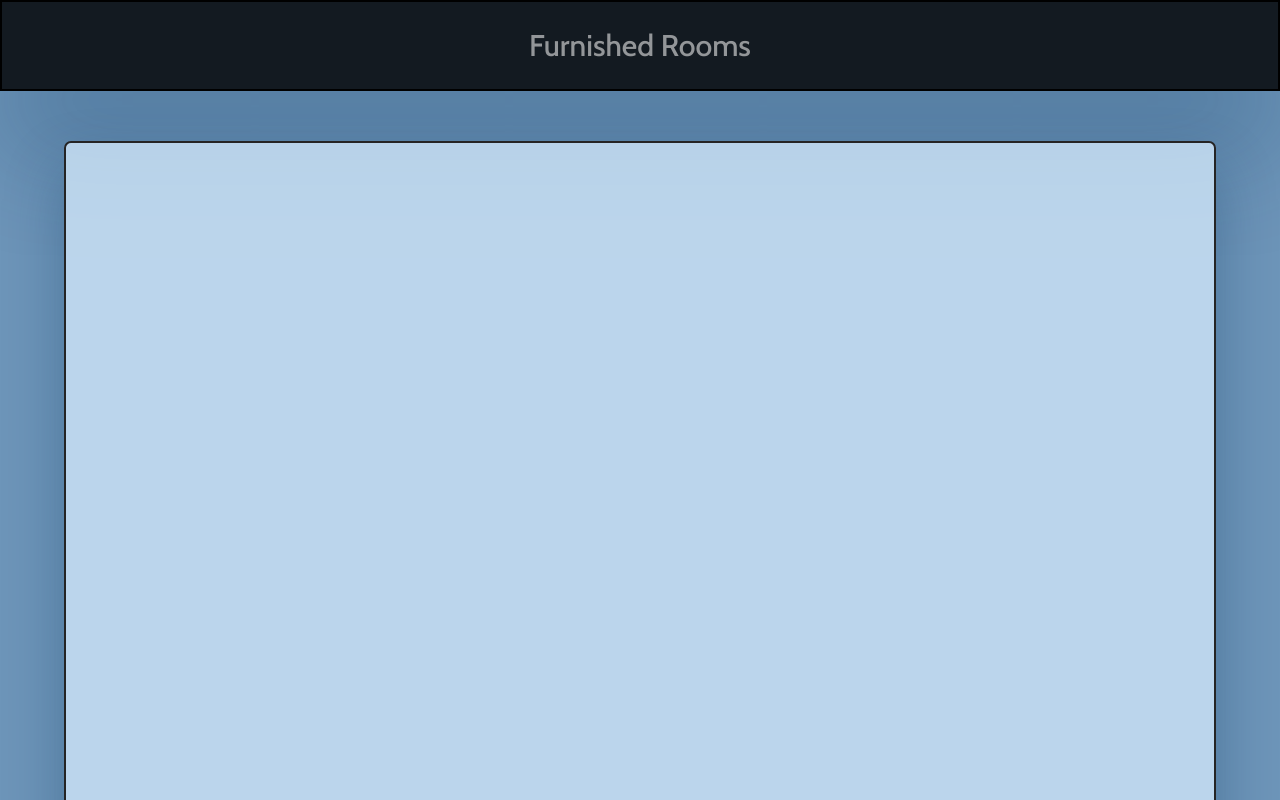
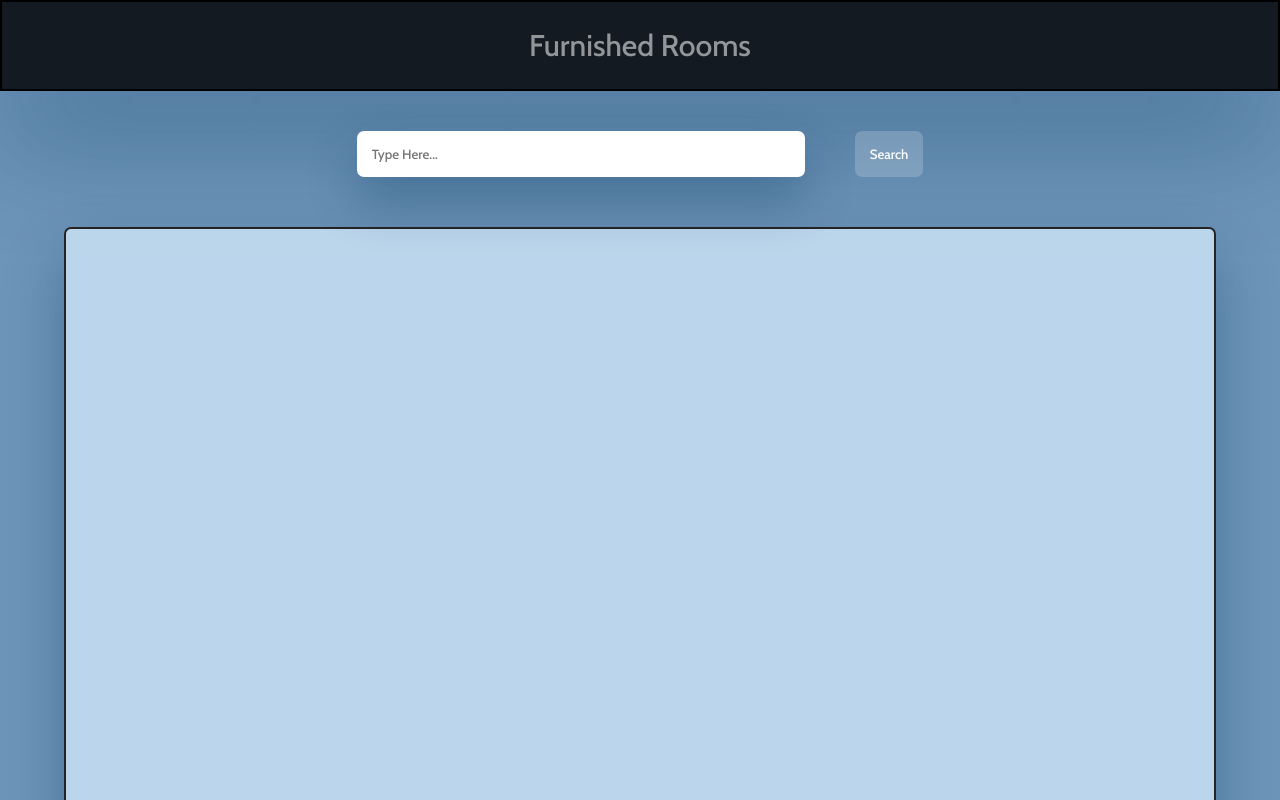
Before and after one commit to fahaad-abbadi/api-projects, a plain HTML site: page UnsplashAPI/index.html in a window 1280 px wide. Shown: the top 800 px of the page. Drawn offline with nearby package versions, Linux system fonts and the light colour scheme; no server answers.

Commit message:
added search bar

```diff
--- a/UnsplashAPI/index.html
+++ b/UnsplashAPI/index.html
@@ -12,6 +12,11 @@
 <body>
     <nav>Furnished Rooms</nav>
 
+    <div class="type-stuff">
+        <input type="text" placeholder="Type Here...">
+        <button>Search</button>
+    </div>
+
     <div class="main-container">
         <div class="container">
             <div id="result"></div>
--- a/UnsplashAPI/style.css
+++ b/UnsplashAPI/style.css
@@ -7,11 +7,6 @@
 
 body{
     background-color: rgb(109, 149, 185);
-}
-
-.main-container
-{
-    margin: 0 5% 0 5%;
 }
 
 nav{
@@ -28,7 +23,54 @@ nav{
 
     box-shadow: 0 1.8em 3.7em rgba(3, 46, 87, 0.322);
     font-family: 'Cabin', sans-serif;
+
+    margin-bottom: 40px;
 }
+
+.main-container
+{
+    margin: 0 5% 0 5%;
+}
+
+.type-stuff
+{
+    margin-top: 20px;
+
+    display: flex;
+    justify-content: center;
+}
+
+.type-stuff input{
+    font-family: 'Cabin', sans-serif;
+    border: none;
+    background-color: transparent;
+
+    color: black;
+    background-color: white;
+
+    padding: 15px;
+    width: 35%;
+
+    margin-right: 50px;
+    border-radius: 7px;
+
+    box-shadow: 0 1.8em 3.7em rgba(3, 46, 87, 0.322);
+}
+
+.type-stuff button{
+    font-family: 'Cabin', sans-serif;
+    padding: 15px;
+    border: none;
+
+    border-radius: 7px;
+    background-color: rgba(255, 255, 255, 0.185);
+    color: white;
+
+    cursor:pointer;
+}
+
+
+
 
 .container
 {
```
